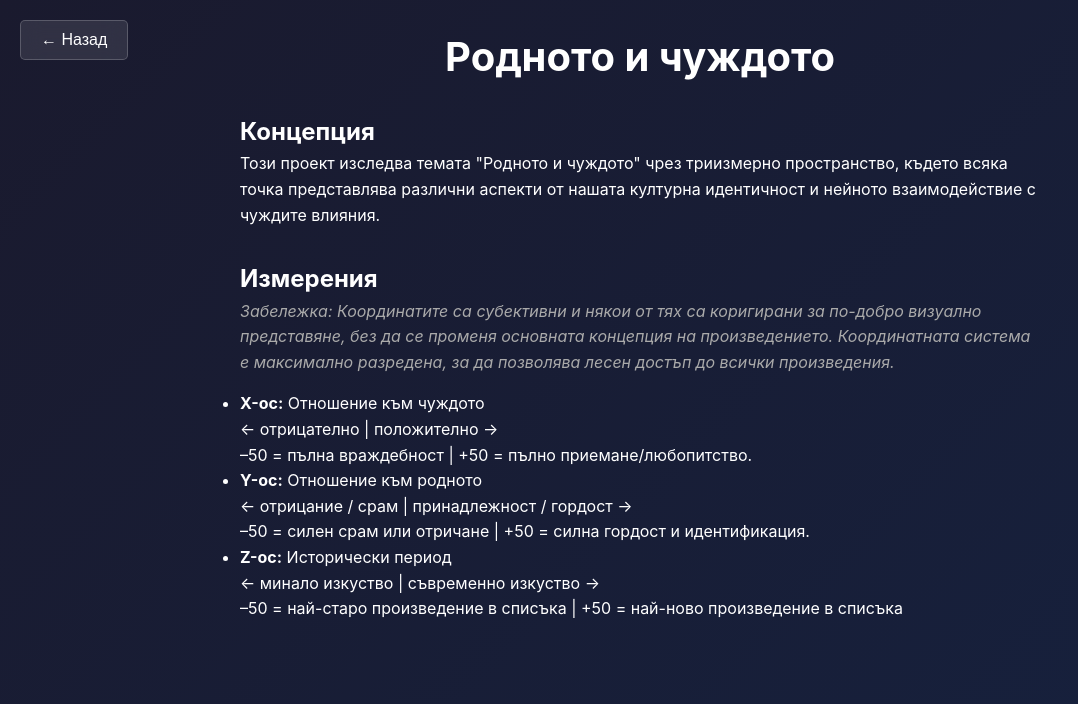
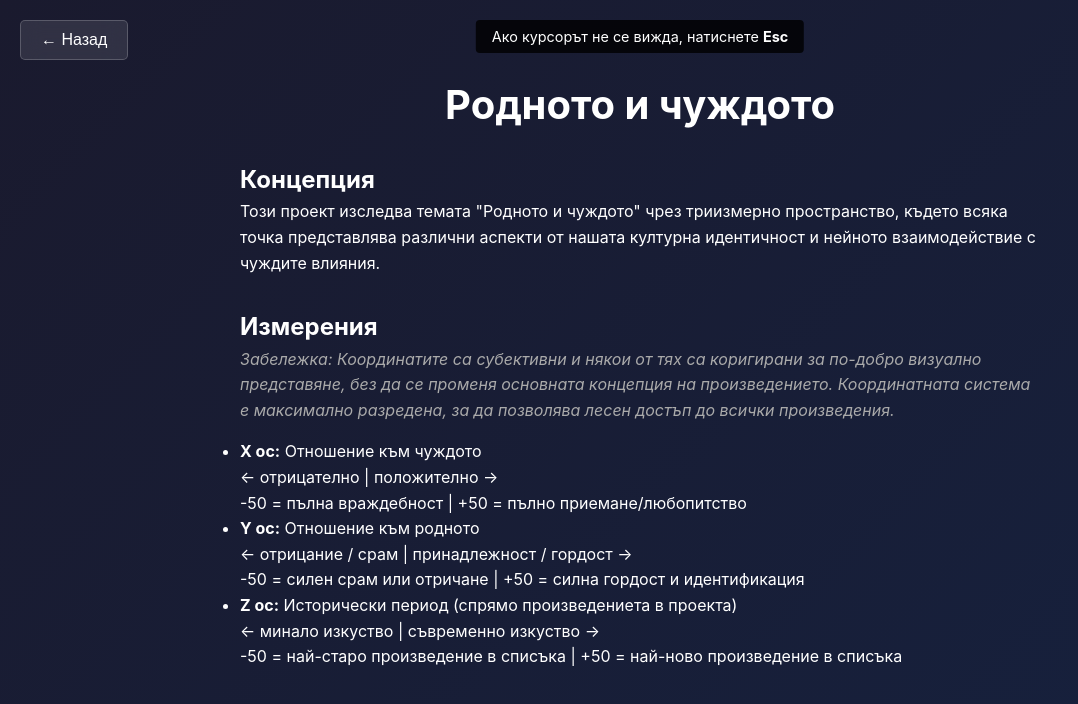
Before and after one commit to shestakov-dev/bg-project, a React (Vite) app: page /bg-project/about in a window 1280 px wide. Shown: the top 704 px of the page, without its empty margins (0-1078 px from the left). Built offline with nearby package versions, Linux system fonts and the light colour scheme.

Commit message:
fixed some mistakes in formatting of text

```diff
--- a/src/components/HelpOverlay.tsx
+++ b/src/components/HelpOverlay.tsx
@@ -58,28 +58,28 @@ export default function HelpOverlay() {
 				<ul
 					style={{ margin: "0.7em 0 0 1.1em", fontSize: "0.98em", lineHeight: 1.5 }}>
 					<li>
-						<b>W A S D</b> — движение в 3D пространството
+						<b>W A S D</b> – движение в триизмерното пространство
 					</li>
 					<li>
-						<b>Мишка</b> — оглеждане (само в режим на движение)
+						<b>Мишка</b> – оглеждане (само в режим на движение)
 					</li>
 					<li>
-						<b>Esc</b> — излизане от режим на движение (появява се курсор, с който
-						могат да се избират планети и бутона "За проекта")
+						<b>Esc</b> – излизане от режим на движение (появява се курсор, с който
+						могат да се избира планета или бутона "За проекта")
 					</li>
 					<li>
-						<b>Ляв бутон на мишката</b> — връщане в режим на движение (скрива се
+						<b>Ляв бутон на мишката</b> – връщане в режим на движение (скрива се
 						курсора)
 					</li>
 					<li>
-						<b>Q / E</b> — движение нагоре/надолу
+						<b>Q / E</b> – движение нагоре/надолу
 					</li>
 					<li>
-						<b>Клик върху планета</b> — отваря детайли за произведението (само извън
-						режим на движение)
+						<b>Ляв бутон на мишката върху планета</b> – отваря детайли за
+						произведението (само извън режим на движение)
 					</li>
 					<li>
-						<b>За проекта</b> — информация за концепцията (само извън режим на
+						<b>За проекта</b> – информация за концепцията (само извън режим на
 						движение)
 					</li>
 				</ul>
--- a/src/pages/AboutPage.tsx
+++ b/src/pages/AboutPage.tsx
@@ -8,6 +8,19 @@ const Container = styled.div`
 	background: linear-gradient(135deg, #1a1a2e 0%, #16213e 100%);
 	color: white;
 	position: relative;
+`;
+
+const CursorHint = styled.div`
+	position: fixed;
+	top: 20px;
+	left: 50%;
+	transform: translateX(-50%);
+	background: rgba(0, 0, 0, 0.8);
+	color: white;
+	padding: 0.5rem 1rem;
+	border-radius: 4px;
+	font-size: 0.9rem;
+	z-index: 1000;
 `;
 
 const BackButton = styled(motion.button)`
@@ -33,6 +46,7 @@ const BackButton = styled(motion.button)`
 const Title = styled(motion.h1)`
 	font-size: 2.5rem;
 	margin-bottom: 2rem;
+	margin-top: 3rem;
 	text-align: center;
 `;
 
@@ -51,6 +65,9 @@ export default function AboutPage() {
 
 	return (
 		<Container>
+			<CursorHint>
+				Ако курсорът не се вижда, натиснете <b>Esc</b>
+			</CursorHint>
 			<BackButton
 				initial={{ opacity: 0, x: -20 }}
 				animate={{ opacity: 1, x: 0 }}
@@ -86,22 +103,23 @@ export default function AboutPage() {
 					</p>
 					<ul>
 						<li>
-							<strong>X-ос:</strong> Отношение към чуждото
+							<strong>X ос:</strong> Отношение към чуждото
 							<br />← отрицателно | положително →
 							<br />
-							–50 = пълна враждебност | +50 = пълно приемане/любопитство.
+							-50 = пълна враждебност | +50 = пълно приемане/любопитство
 						</li>
 						<li>
-							<strong>Y-ос:</strong> Отношение към родното
+							<strong>Y ос:</strong> Отношение към родното
 							<br />← отрицание / срам | принадлежност / гордост →
 							<br />
-							–50 = силен срам или отричане | +50 = силна гордост и идентификация.
+							-50 = силен срам или отричане | +50 = силна гордост и идентификация
 						</li>
 						<li>
-							<strong>Z-ос:</strong> Исторически период
+							<strong>Z ос:</strong> Исторически период (спрямо произведениета в
+							проекта)
 							<br />← минало изкуство | съвременно изкуство →
 							<br />
-							–50 = най-старо произведение в списъка | +50 = най-ново произведение в
+							-50 = най-старо произведение в списъка | +50 = най-ново произведение в
 							списъка
 						</li>
 					</ul>
```
Also changed, not shown: src/data/artworks.ts (+18 -18 lines).
